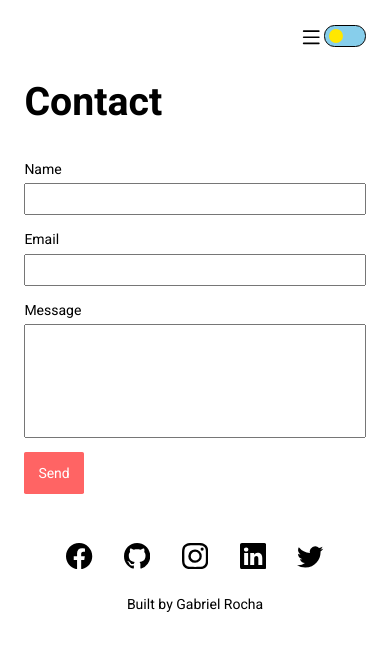
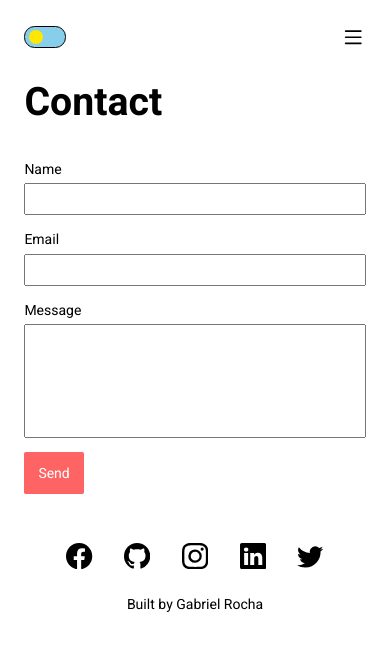
Before and after one commit to gabrielrochamd/v1, a Next.js app: page /contact in a window 390 px wide. Shown: the top 650 px of the page. Built offline with nearby package versions, Linux system fonts and the light colour scheme.

Commit message:
Position dark theme switch in header

```diff
--- a/src/styles/components/header.module.scss
+++ b/src/styles/components/header.module.scss
@@ -2,7 +2,9 @@
   padding: 1.75rem 0;
 
   :global(.container) {
+    align-items: center;
     display: flex;
+    gap: 2rem;
     justify-content: flex-end;
 
     ul {
@@ -35,6 +37,14 @@
       @media screen and (min-width: 576px) {
         display: none;
       }
+
+      @media screen and (max-width: 575px) {
+        order: 2;
+      }
+    }
+
+    @media screen and (max-width: 575px) {
+      justify-content: space-between;
     }
   }
 }
```
